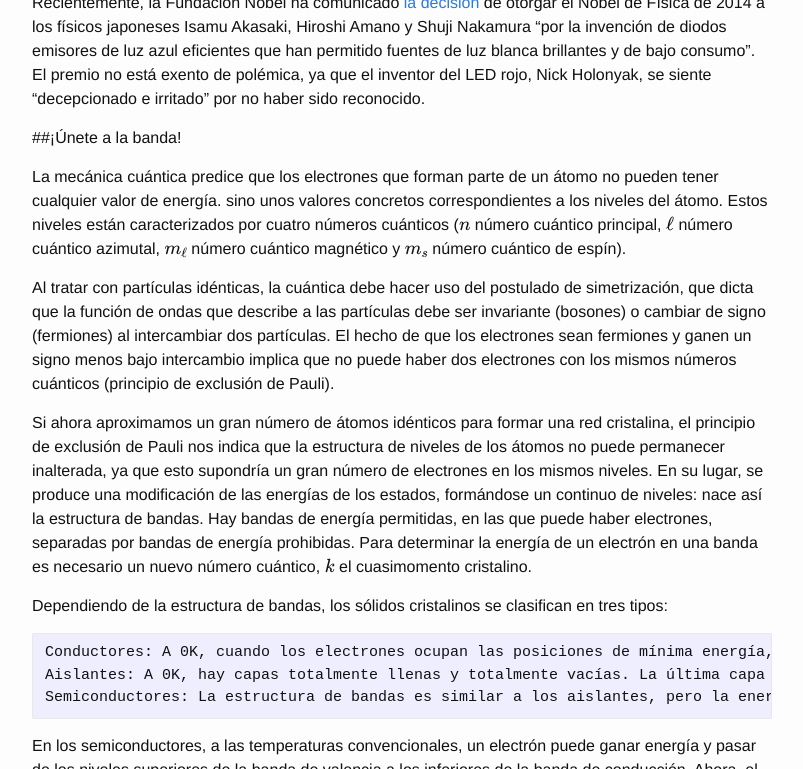
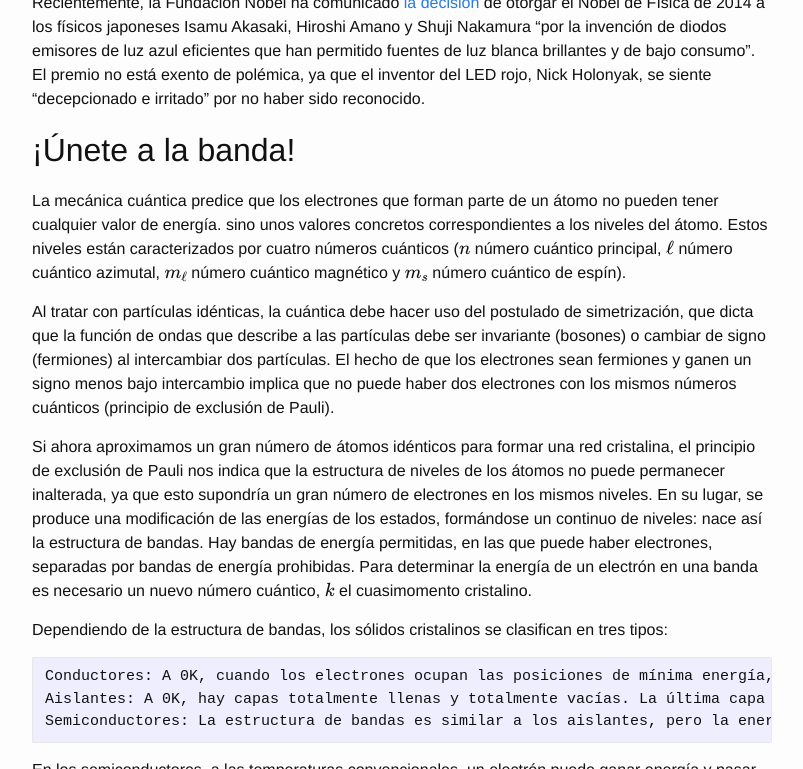
Before and after one commit to jorgealda/jorgealda.github.io, a Jekyll site: the page built from _posts/bosoneando/2014-10-11-luces_colores_pasaremos_bien.markdown, in a window 1280 px wide and 900 px high, scrolled down 461 px, cut to the strip 131-900 px from the top of the window. Shown: the whole strip, without its empty margins (238-1041 px from the left). Built offline with Jekyll 4.4.1, drawn with Linux system fonts in a browser that asks for light colours; formulas are drawn with MathJax 3.

```diff
--- a/_posts/bosoneando/2014-10-11-luces_colores_pasaremos_bien.markdown
+++ b/_posts/bosoneando/2014-10-11-luces_colores_pasaremos_bien.markdown
@@ -14,7 +14,8 @@ Recientemente, la Fundación Nobel ha comunicado [la decisión](http://www.nobel
 
 
 
-##¡Únete a la banda!
+¡Únete a la banda!
+-----------------
 
 La mecánica cuántica predice que los electrones que forman parte de un átomo no pueden tener cualquier valor de energía. sino unos valores concretos correspondientes a los niveles del átomo. Estos niveles están caracterizados por cuatro números cuánticos ($$n$$ número cuántico principal, $$\ell$$ número cuántico azimutal, $$m_\ell$$ número cuántico magnético y $$m_s$$ número cuántico de espín).
 
```
